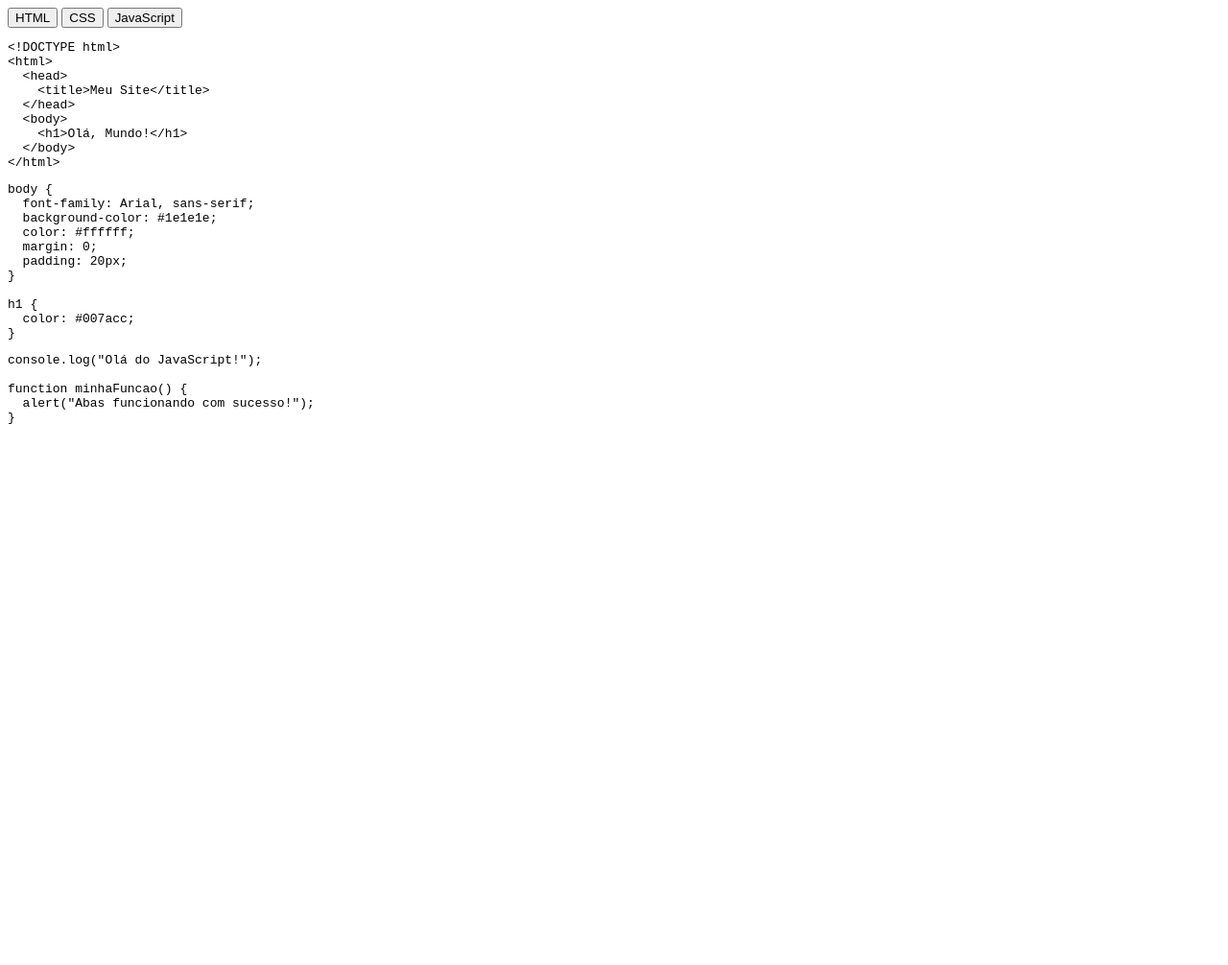
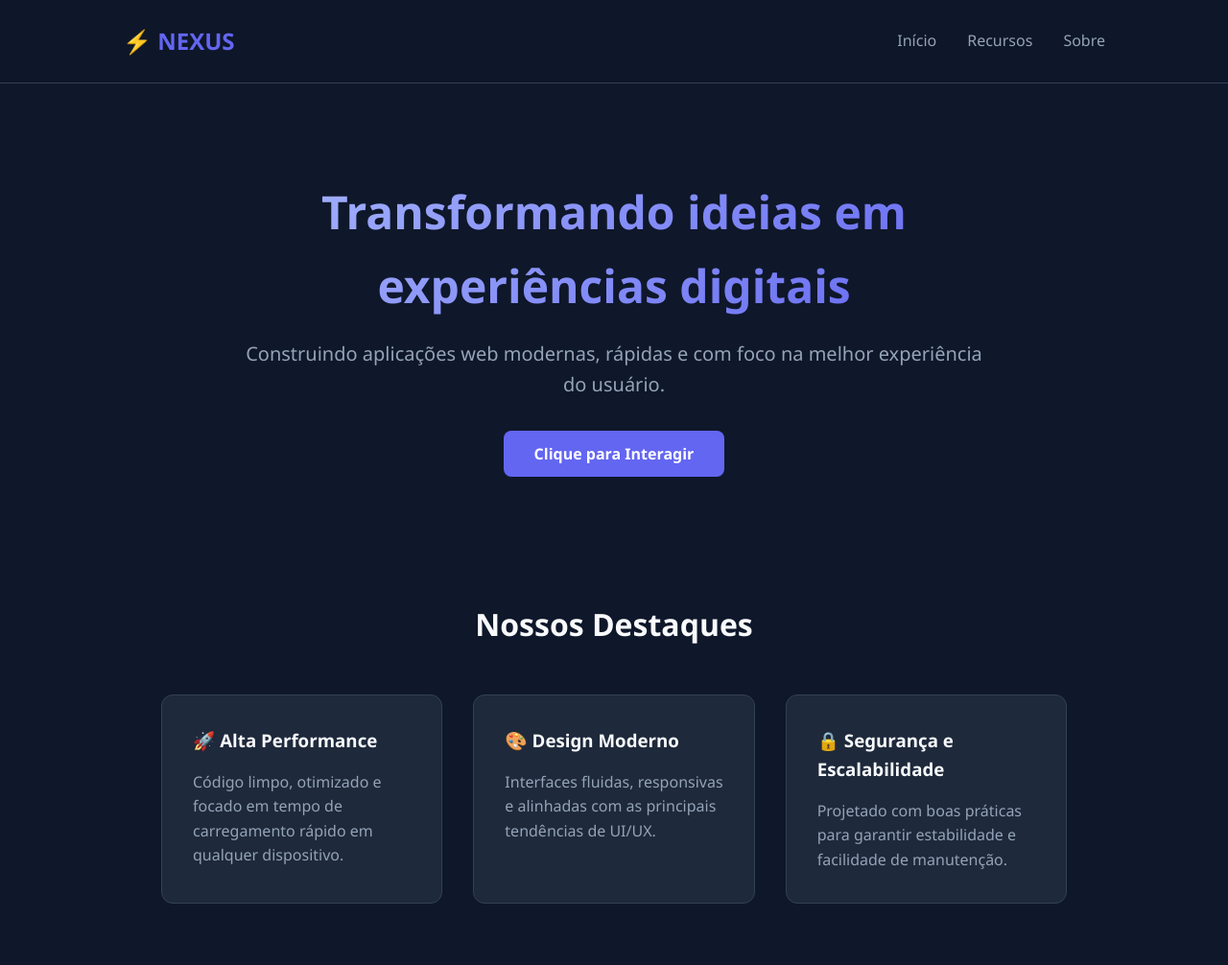
Before and after one commit to jesusneckel/jesusneckel.github.io, a plain HTML site: page index.html in a window 1280 px wide. Shown: the whole page at 96% size. Before the commit the page ends 800 px from the top, so only its background shows below. Drawn offline with Linux system fonts and the light colour scheme.

Commit message:
Update index.html

```diff
--- a/index.html
+++ b/index.html
@@ -3,53 +3,188 @@
 <head>
   <meta charset="UTF-8">
   <meta name="viewport" content="width=device-width, initial-scale=1.0">
-  <title>Visualizador de Código</title>
-  <link rel="stylesheet" href="style.css">
+  <title>Nexus — Criando o Futuro Digital</title>
+  <style>
+    /* RESET E VARIÁVEIS GLORAIS */
+    * {
+      margin: 0;
+      padding: 0;
+      box-sizing: border-box;
+      font-family: 'Segoe UI', system-ui, -apple-system, sans-serif;
+    }
+
+    :root {
+      --bg-color: #0f172a;
+      --card-bg: #1e293b;
+      --accent-color: #6366f1;
+      --accent-hover: #4f46e5;
+      --text-main: #f8fafc;
+      --text-muted: #94a3b8;
+    }
+
+    body {
+      background-color: var(--bg-color);
+      color: var(--text-main);
+      line-height: 1.6;
+    }
+
+    /* NAVBAR */
+    header {
+      display: flex;
+      justify-content: space-between;
+      align-items: center;
+      padding: 1.5rem 10%;
+      background-color: rgba(15, 23, 42, 0.9);
+      position: sticky;
+      top: 0;
+      backdrop-filter: blur(10px);
+      border-bottom: 1px solid #334155;
+      z-index: 100;
+    }
+
+    .logo {
+      font-size: 1.5rem;
+      font-weight: 700;
+      color: var(--accent-color);
+    }
+
+    nav ul {
+      display: flex;
+      list-style: none;
+      gap: 2rem;
+    }
+
+    nav a {
+      color: var(--text-muted);
+      text-decoration: none;
+      transition: color 0.3s;
+    }
+
+    nav a:hover {
+      color: var(--accent-color);
+    }
+
+    /* HERO SECTION */
+    .hero {
+      text-align: center;
+      padding: 6rem 1rem 4rem;
+      max-width: 800px;
+      margin: 0 auto;
+    }
+
+    .hero h1 {
+      font-size: 3rem;
+      margin-bottom: 1rem;
+      background: linear-gradient(135deg, #a5b4fc, var(--accent-color));
+      -webkit-background-clip: text;
+      -webkit-text-fill-color: transparent;
+    }
+
+    .hero p {
+      color: var(--text-muted);
+      font-size: 1.25rem;
+      margin-bottom: 2rem;
+    }
+
+    .btn {
+      background-color: var(--accent-color);
+      color: white;
+      padding: 0.8rem 2rem;
+      border: none;
+      border-radius: 8px;
+      font-size: 1rem;
+      font-weight: 600;
+      cursor: pointer;
+      transition: background-color 0.3s, transform 0.2s;
+    }
+
+    .btn:hover {
+      background-color: var(--accent-hover);
+      transform: translateY(-2px);
+    }
+
+    /* SEÇÃO DE PROJETOS/SERVIÇOS */
+    .features {
+      padding: 4rem 10%;
+      max-width: 1200px;
+      margin: 0 auto;
+    }
+
+    .features h2 {
+      text-align: center;
+      margin-bottom: 3rem;
+      font-size: 2rem;
+    }
+
+    .grid {
+      display: grid;
+      grid-template-columns: repeat(auto-fit, minmax(280px, 1fr));
+      gap: 2rem;
+    }
+
+    .card {
+      background-color: var(--card-bg);
+      padding: 2rem;
+      border-radius: 12px;
+      border: 1px solid #334155;
+      transition: transform 0.3s, border-color 0.3s;
+    }
+
+    .card:hover {
+      transform: translateY(-5px);
+      border-color: var(--accent-color);
+    }
+
+    .card h3 {
+      margin-bottom: 1rem;
+      color: var(--text-main);
+    }
+
+    .card p {
+      color: var(--text-muted);
+    }
+
+    /* FOOTER */
+    footer {
+      text-align: center;
+      padding: 2rem;
+      border-top: 1px solid #334155;
+      color: var(--text-muted);
+      margin-top: 4rem;
+    }
+  </style>
 </head>
 <body>
 
-  <div class="code-container">
-    <div class="tabs">
-      <button class="tab-btn active" onclick="openTab(event, 'html')">HTML</button>
-      <button class="tab-btn" onclick="openTab(event, 'css')">CSS</button>
-      <button class="tab-btn" onclick="openTab(event, 'js')">JavaScript</button>
-    </div>
+  <header>
+    <div class="logo">⚡ NEXUS</div>
+    <nav>
+      <ul>
+        <li><a href="#inicio">Início</a></li>
+        <li><a href="#recursos">Recursos</a></li>
+        <li><a href="#sobre">Sobre</a></li>
+      </ul>
+    </nav>
+  </header>
 
-    <div id="html" class="tab-content active">
-      <pre><code>&lt;!DOCTYPE html&gt;
-&lt;html&gt;
-  &lt;head&gt;
-    &lt;title&gt;Meu Site&lt;/title&gt;
-  &lt;/head&gt;
-  &lt;body&gt;
-    &lt;h1&gt;Olá, Mundo!&lt;/h1&gt;
-  &lt;/body&gt;
-&lt;/html&gt;</code></pre>
-    </div>
+  <section class="hero" id="inicio">
+    <h1>Transformando ideias em experiências digitais</h1>
+    <p>Construindo aplicações web modernas, rápidas e com foco na melhor experiência do usuário.</p>
+    <button class="btn" id="interactiveBtn">Clique para Interagir</button>
+  </section>
 
-    <div id="css" class="tab-content">
-      <pre><code>body {
-  font-family: Arial, sans-serif;
-  background-color: #1e1e1e;
-  color: #ffffff;
-  margin: 0;
-  padding: 20px;
-}
-
-h1 {
-  color: #007acc;
-}</code></pre>
-    </div>
-
-    <div id="js" class="tab-content">
-      <pre><code>console.log("Olá do JavaScript!");
-
-function minhaFuncao() {
-  alert("Abas funcionando com sucesso!");
-}</code></pre>
-    </div>
-  </div>
-
-  <script src="script.js"></script>
-</body>
-</html>
+  <section class="features" id="recursos">
+    <h2>Nossos Destaques</h2>
+    <div class="grid">
+      <div class="card">
+        <h3>🚀 Alta Performance</h3>
+        <p>Código limpo, otimizado e focado em tempo de carregamento rápido em qualquer dispositivo.</p>
+      </div>
+      <div class="card">
+        <h3>🎨 Design Moderno</h3>
+        <p>Interfaces fluidas, responsivas e alinhadas com as principais tendências de UI/UX.</p>
+      </div>
+      <div class="card">
+        <h3>🔒 Segurança e Escalabilidade</h3>
+        <p>Projetado com boas práticas para garantir estabilidade e facilidade de manutenção.</p>
+      </div>
```
